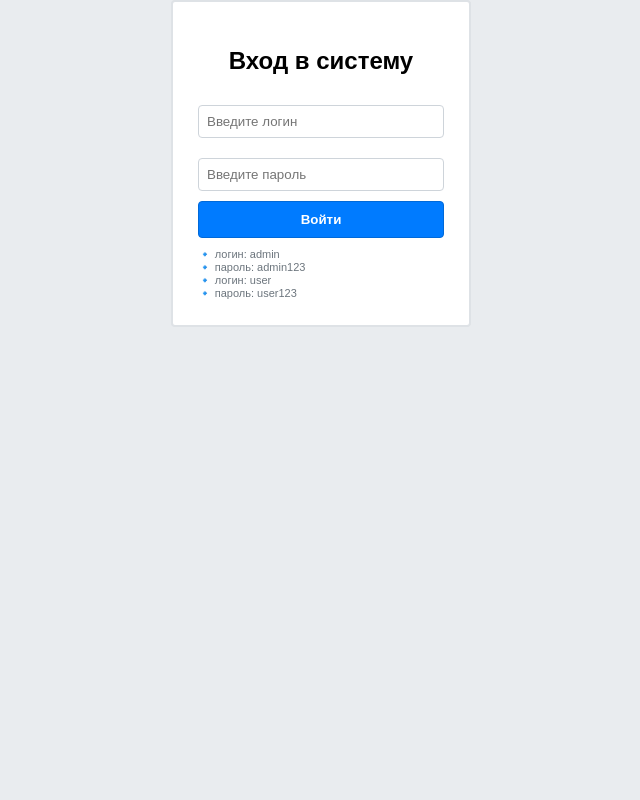
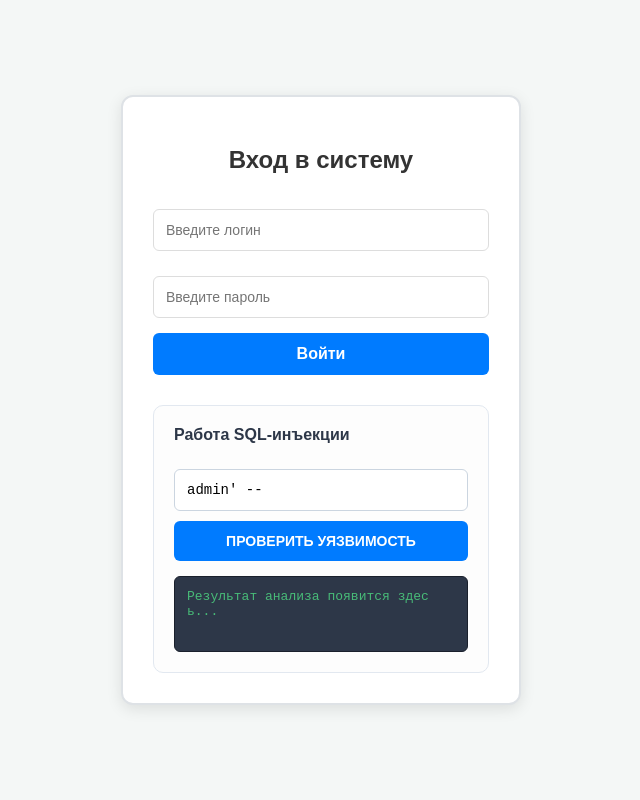
Before and after one commit to alexxanderkozlov-hub/projectBD, a Python web app: template templates/login.html in a window 1280 px wide. Shown: the whole page, without its empty margins (319-959 px from the left). Run offline with Jinja, Linux system fonts and the light colour scheme; the template is opened without the code that fills it, so the values that code supplies are empty.

Commit message:
добавлены инъекции

```diff
--- a/templates/login.html
+++ b/templates/login.html
@@ -2,8 +2,119 @@
 <html lang="ru">
 <head>
     <meta charset="UTF-8">
-    <title>Вход</title>
+    <title>Вход в систему</title>
     <link rel="stylesheet" href="/static/style.css">
+    <style>
+        /* Общие стили для приведения к одному виду (если их нет в style.css) */
+        body {
+            font-family: Arial, sans-serif;
+            background-color: #f4f7f6;
+            display: flex;
+            justify-content: center;
+            align-items: center;
+            height: 100vh;
+            margin: 0;
+        }
+
+        .box {
+            background: white;
+            padding: 30px;
+            border-radius: 12px;
+            box-shadow: 0 4px 15px rgba(0,0,0,0.1);
+            width: 100%;
+            max-width: 400px;
+            text-align: center;
+        }
+
+        h2 { margin-bottom: 25px; color: #333; }
+
+        input {
+            width: 100%;
+            padding: 12px;
+            margin-bottom: 15px;
+            border: 1px solid #ddd;
+            border-radius: 6px;
+            box-sizing: border-box;
+            font-size: 14px;
+        }
+
+        button {
+            width: 100%;
+            padding: 12px;
+            background-color: #007bff;
+            color: white;
+            border: none;
+            border-radius: 6px;
+            cursor: pointer;
+            font-weight: bold;
+            font-size: 16px;
+            transition: background 0.3s;
+        }
+
+        button:hover { background-color: #0056b3; }
+
+        /* Стили обновленной лаборатории */
+        .sql-lab {
+            margin-top: 30px;
+            padding: 20px;
+            background-color: #fdfdfd; /* Светлый, почти белый фон */
+            border: 1px solid #e2e8f0; /* Нейтральная рамка */
+            border-radius: 10px;
+            text-align: left;
+        }
+
+        .sql-lab h4 {
+            margin: 0 0 15px 0;
+            color: #2d3748;
+            font-size: 16px;
+            display: flex;
+            align-items: center;
+            gap: 8px;
+        }
+
+        .lab-input {
+            width: 100%;
+            padding: 12px;
+            margin: 10px 0;
+            font-family: 'Courier New', monospace;
+            border: 1px solid #cbd5e0;
+            border-radius: 6px;
+            box-sizing: border-box;
+            background-color: #fff;
+        }
+
+        /* Синяя кнопка для лаборатории в общем стиле */
+        .btn-check {
+            width: 100%;
+            padding: 12px;
+            background-color: #007bff;
+            color: white;
+            border: none;
+            border-radius: 6px;
+            cursor: pointer;
+            font-weight: bold;
+            font-size: 14px;
+            text-transform: uppercase;
+        }
+
+        .btn-check:hover { background-color: #0056b3; }
+
+        /* Поле вывода результата (Консоль) */
+        #sql-result {
+            margin-top: 15px;
+            padding: 12px;
+            background: #2d3748; /* Темный фон для контраста результата */
+            color: #48bb78; /* Зеленый текст */
+            font-family: 'Courier New', monospace;
+            font-size: 13px;
+            border-radius: 6px;
+            min-height: 50px;
+            white-space: pre-wrap;
+            border: 1px solid #1a202c;
+            word-break: break-all; /* Чтобы хэш пароля не вылезал */
+            overflow-wrap: break-word;
+        }
+    </style>
 </head>
 <body>
 
@@ -16,13 +127,42 @@
         <button type="submit">Войти</button>
     </form>
 
-    <div class="hint">
-        🔹 логин: admin<br>
-        🔹 пароль: admin123<br>
-        🔹 логин: user<br>
-        🔹 пароль: user123<br>
+    <div class="sql-lab">
+        <h4>Работа SQL-инъекции</h4>
+
+
+        <input type="text" id="lab-payload" class="lab-input" value="admin' -- ">
+
+        <button type="button" class="btn-check" onclick="runInjection()">Проверить уязвимость</button>
+
+        <div id="sql-result">Результат анализа появится здесь...</div>
     </div>
 </div>
 
+<script>
+    async function runInjection() {
+        const payload = document.getElementById('lab-payload').value;
+        const resultDiv = document.getElementById('sql-result');
+
+        resultDiv.style.color = "#a0aec0";
+        resultDiv.innerText = "Выполнение запроса к базе данных...";
+
+        try {
+            const response = await fetch('/sql_lab_run', {
+                method: 'POST',
+                headers: { 'Content-Type': 'application/x-www-form-urlencoded' },
+                body: 'payload=' + encodeURIComponent(payload)
+            });
+
+            const data = await response.text();
+            resultDiv.style.color = "#48bb78"; // Зеленый для успеха
+            resultDiv.innerText = data;
+        } catch (error) {
+            resultDiv.style.color = "#f56565"; // Красный для ошибки связи
+            resultDiv.innerText = "Ошибка: не удалось связаться с сервером.";
+        }
+    }
+</script>
+
 </body>
 </html>
```
Also changed, not shown: models/user_model.py (+22 -20 lines), server/handler.py (+35 -21 lines).
